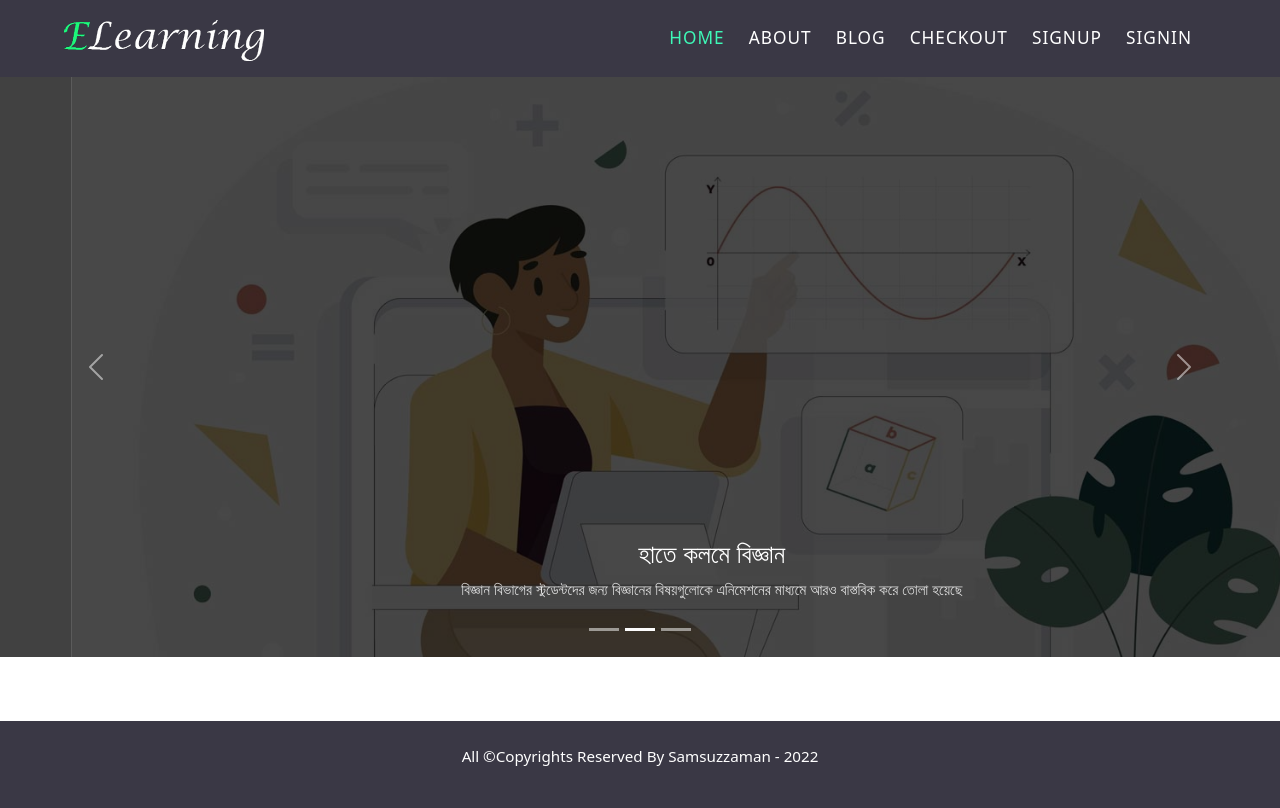
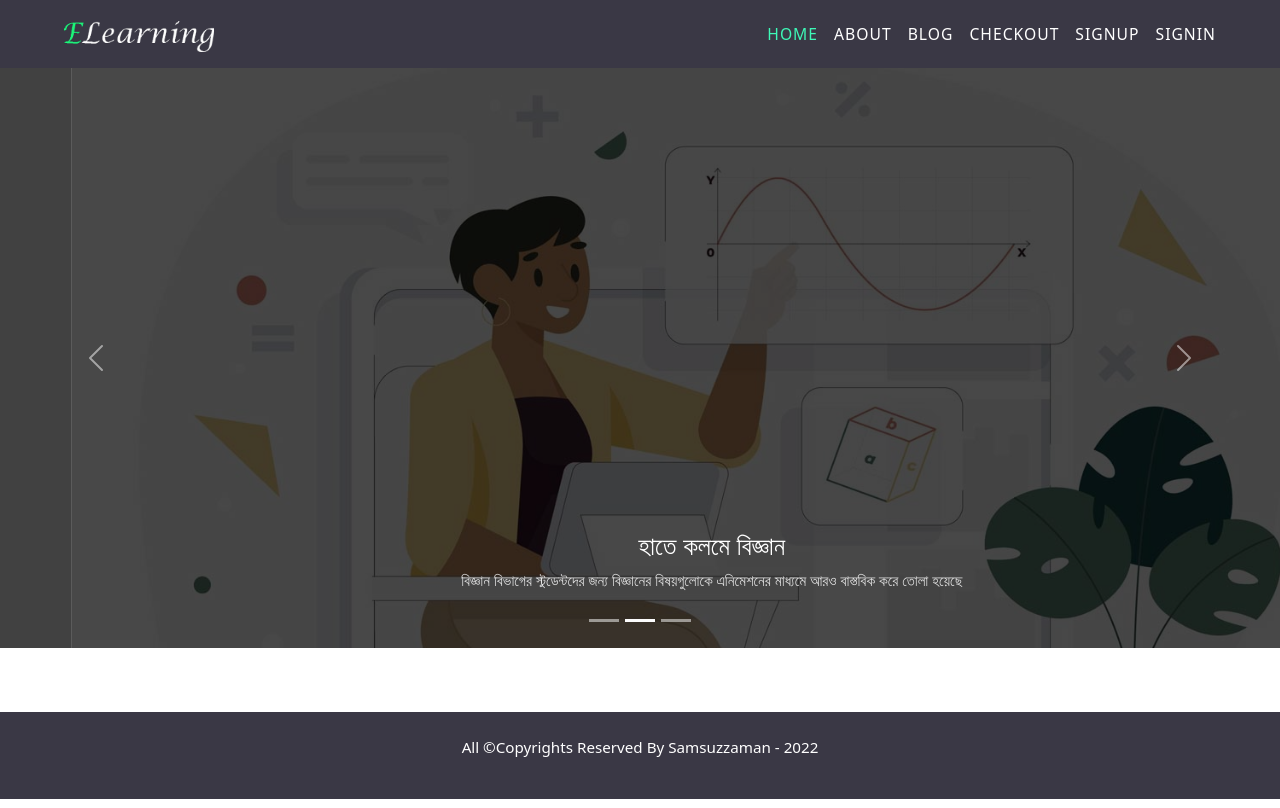
Before and after one commit to sam-suzzaman/PH-Assignment-10, a React (Create React App) app: page / in a window 1280 px wide. Built offline with nearby package versions, Linux system fonts and the light colour scheme.

Commit message:
solving navbar position top

```diff
--- a/src/Components/Header/Header.css
+++ b/src/Components/Header/Header.css
@@ -8,13 +8,16 @@
     align-items: center;
     z-index: 10;
 }
+.brand {
+    max-width: 150px;
+}
 .brand a {
     color: #1a90bf;
     text-decoration: none;
     text-transform: uppercase;
     font-weight: bold;
     letter-spacing: 1px;
-    font-size: 1.75rem;
+    font-size: 1.5rem;
 }
 .brand a img {
     width: 100%;
@@ -25,11 +28,14 @@
     color: #fff;
     text-decoration: none;
     text-transform: uppercase;
-    margin-right: 1.5rem;
+    margin-right: 1rem;
     letter-spacing: 1px;
-    font-size: calc(1rem + 0.1vw);
+    font-size: calc(0.9rem + 0.1vw);
     font-weight: 400;
     transition: all 0.3s linear;
+}
+.main-menu a:last-child {
+    margin-right: 0;
 }
 .main-menu a:hover,
 a.active {
@@ -69,7 +75,7 @@ a.active {
     .main-menu {
         padding: 10px 1.5rem 1.5rem;
         position: absolute;
-        top: -200px;
+        top: -280px;
         left: 0;
         width: 100%;
         background-color: #3a3845;
```
